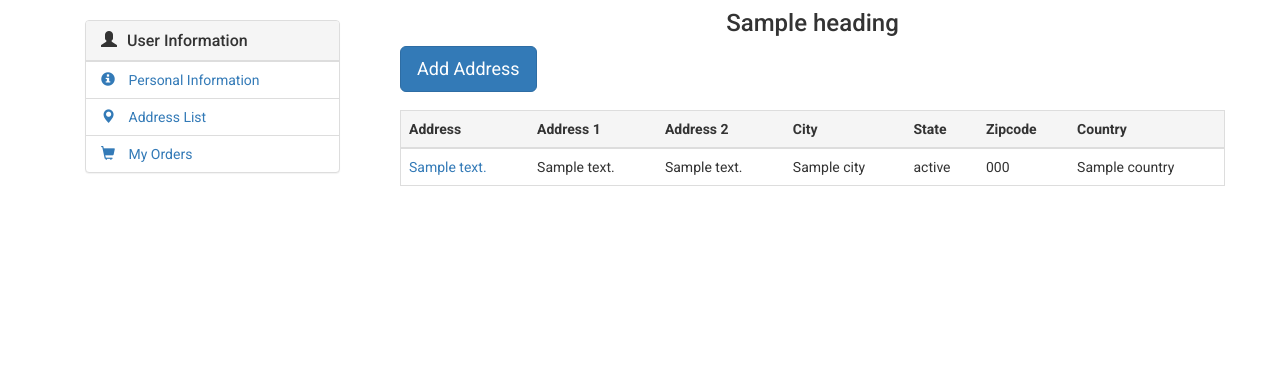
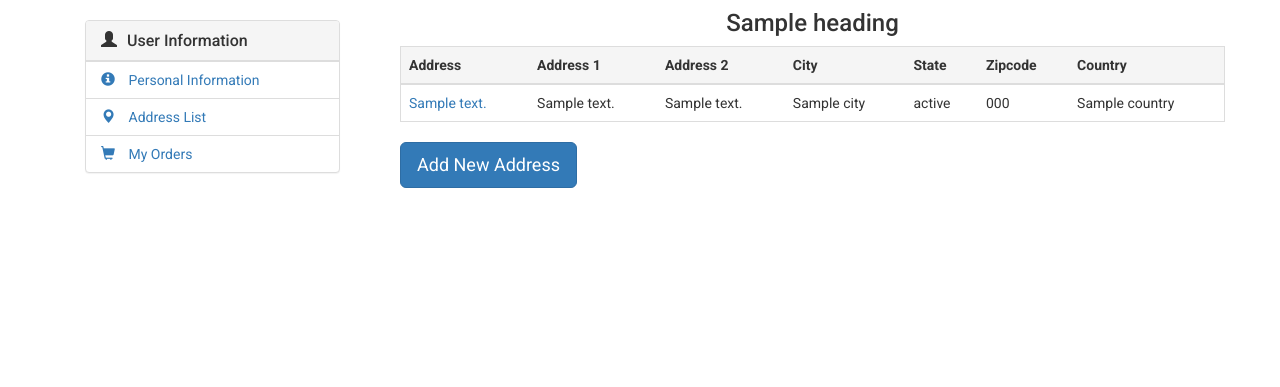
Before and after one commit to bass404/torpedo, a Python web app: template torpedo/templates/users/address/list.html in a window 1280 px wide; the page is wider, and only the part inside the window is pictured. Shown: the part 154-541 px from the top of that part. Run offline with Jinja, Linux system fonts and the light colour scheme; the template is opened without the code that fills it: most values are stand-ins (such as "Sample title", 1, 10 or a date in 2020); some libraries are stand-ins or nearby versions; some web fonts are replaced.

Commit message:
Settings page UI update address_list Add new address button

```diff
--- a/torpedo/templates/users/address/list.html
+++ b/torpedo/templates/users/address/list.html
@@ -8,8 +8,6 @@
                 <h3 class="custom-header">{{ heading }}</h3>
             </div>
         </div>
-        <a href="{{ url_for('user_address_add_view') }}" class="btn btn-primary btn-lg" style="margin-bottom:1em;">Add
-            Address</a>
         <table class="table table-hover table-responsive custom-table">
             <thead class="custom-table-thead">
             <tr>
@@ -38,6 +36,8 @@
             {% endfor %}
             </tbody>
         </table>
+        <a href="{{ url_for('user_address_add_view') }}" class="btn btn-primary btn-lg" >Add New
+            Address</a>
     </div>
 </div>
 {% endblock %}
```
